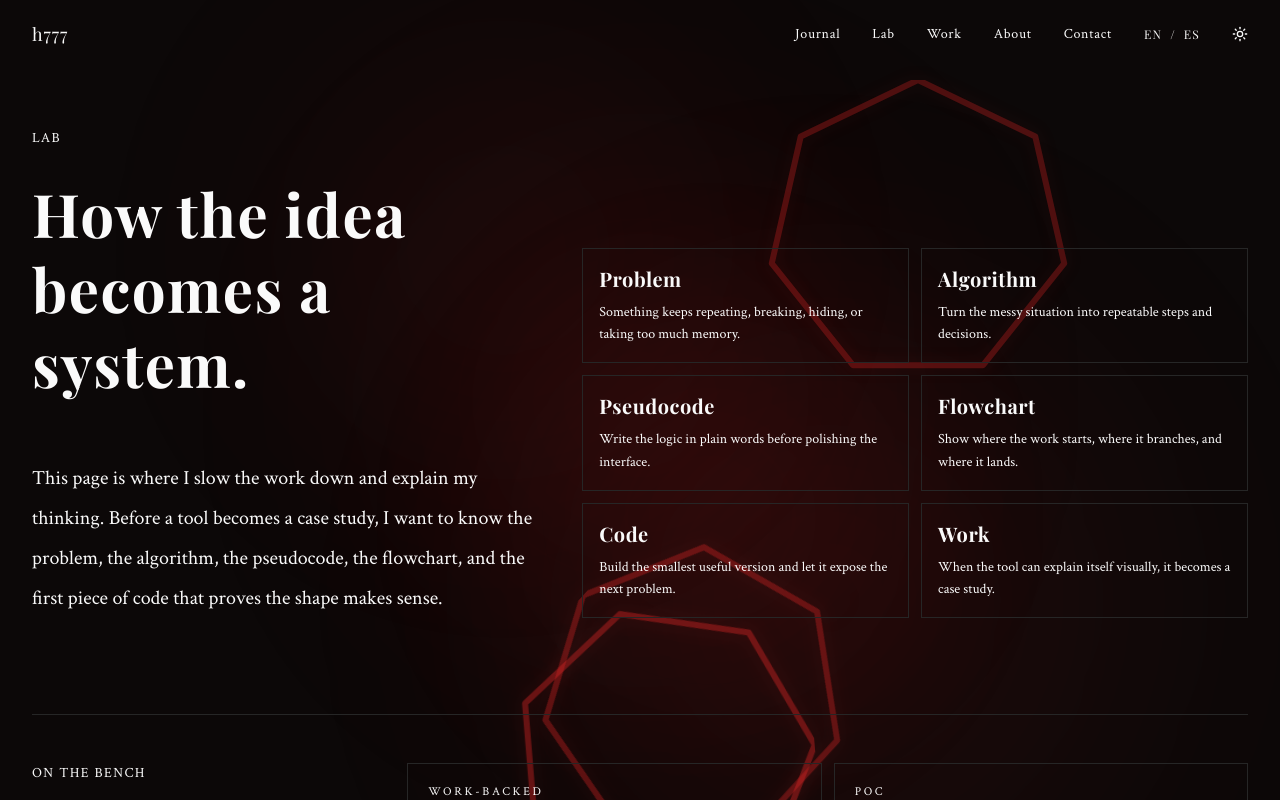
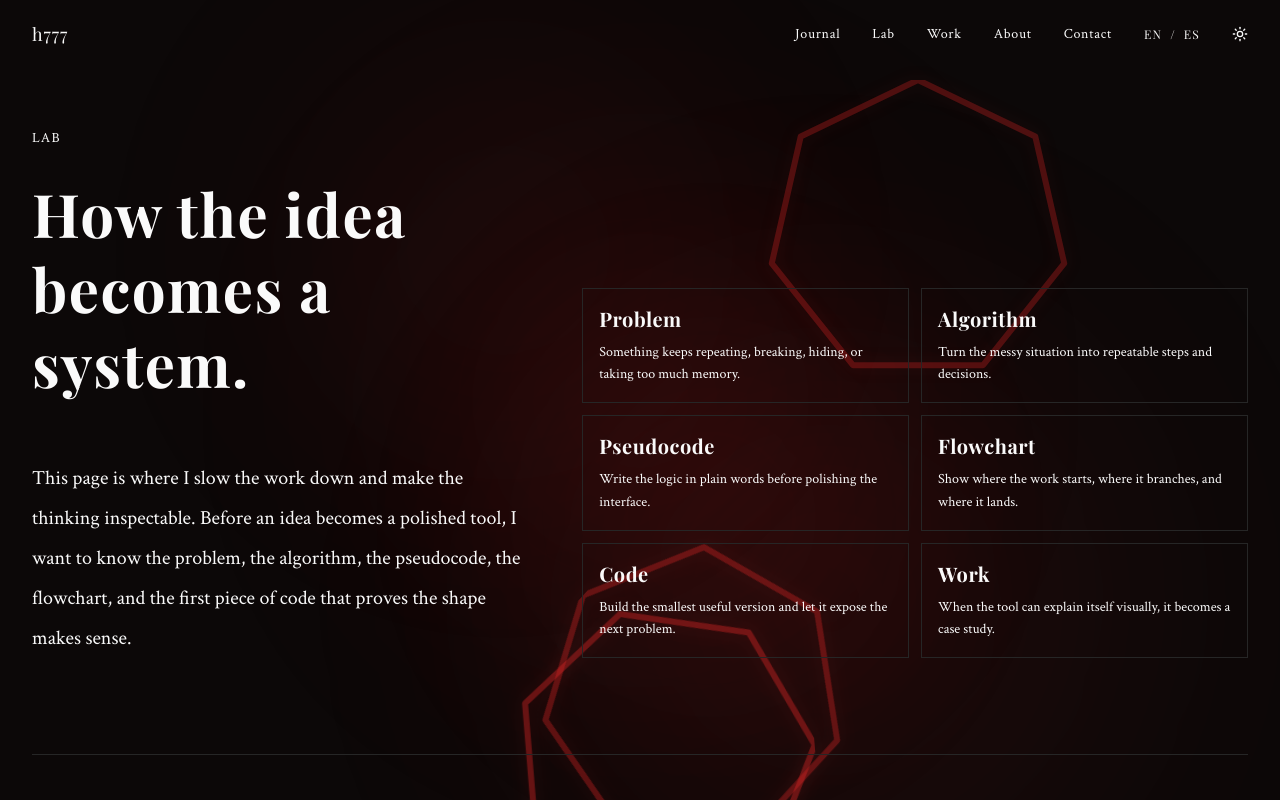
Before and after one commit to hypnoticdata777/calmCommandCenter, a React (Vite) app: page /lab in a window 1280 px wide. Shown: the top 800 px of the page. Built offline with nearby package versions, Linux system fonts and the light colour scheme.

Commit message:
Tighten Lab hero copy

```diff
--- a/src/app/pages/Lab.tsx
+++ b/src/app/pages/Lab.tsx
@@ -467,10 +467,10 @@ export function Lab() {
             <div className="h-px w-28 bg-foreground/10" />
 
             <p className="max-w-3xl text-lg leading-loose text-foreground/70 md:text-xl">
-              This page is where I slow the work down and explain my thinking.
-              Before a tool becomes a case study, I want to know the problem,
-              the algorithm, the pseudocode, the flowchart, and the first piece
-              of code that proves the shape makes sense.
+              This page is where I slow the work down and make the thinking
+              inspectable. Before an idea becomes a polished tool, I want to
+              know the problem, the algorithm, the pseudocode, the flowchart,
+              and the first piece of code that proves the shape makes sense.
             </p>
           </motion.div>
 
```
